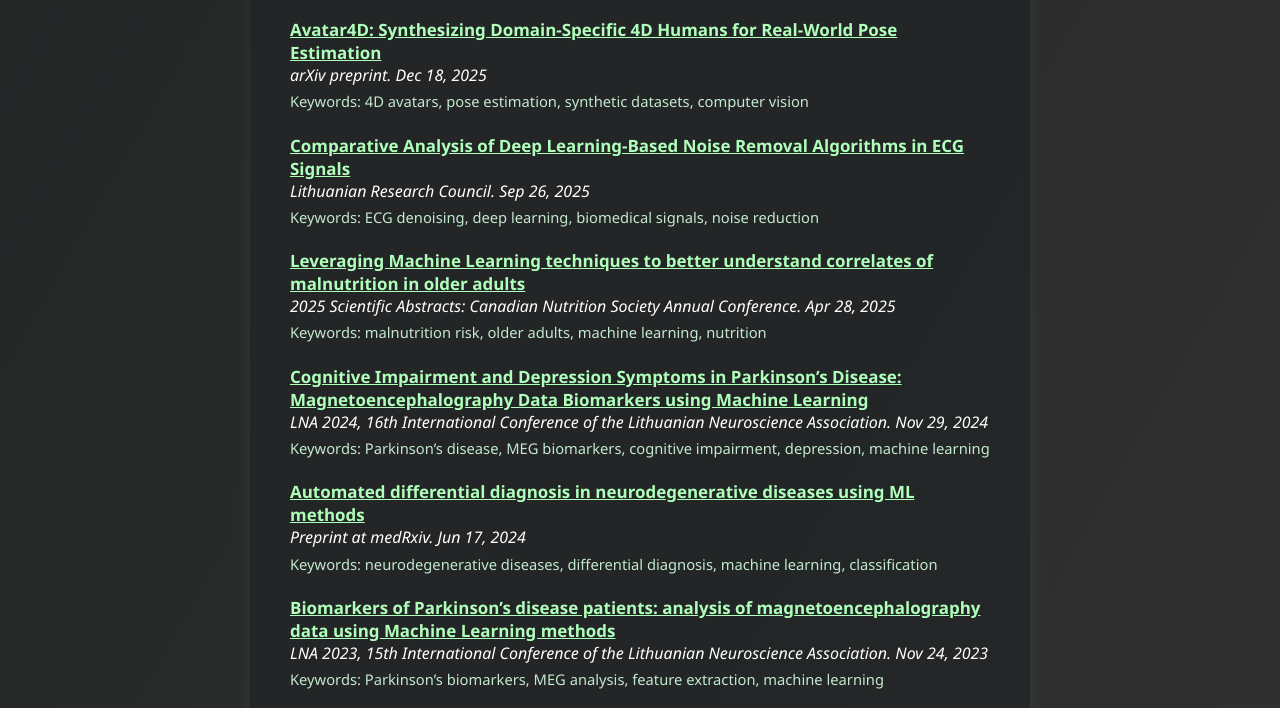
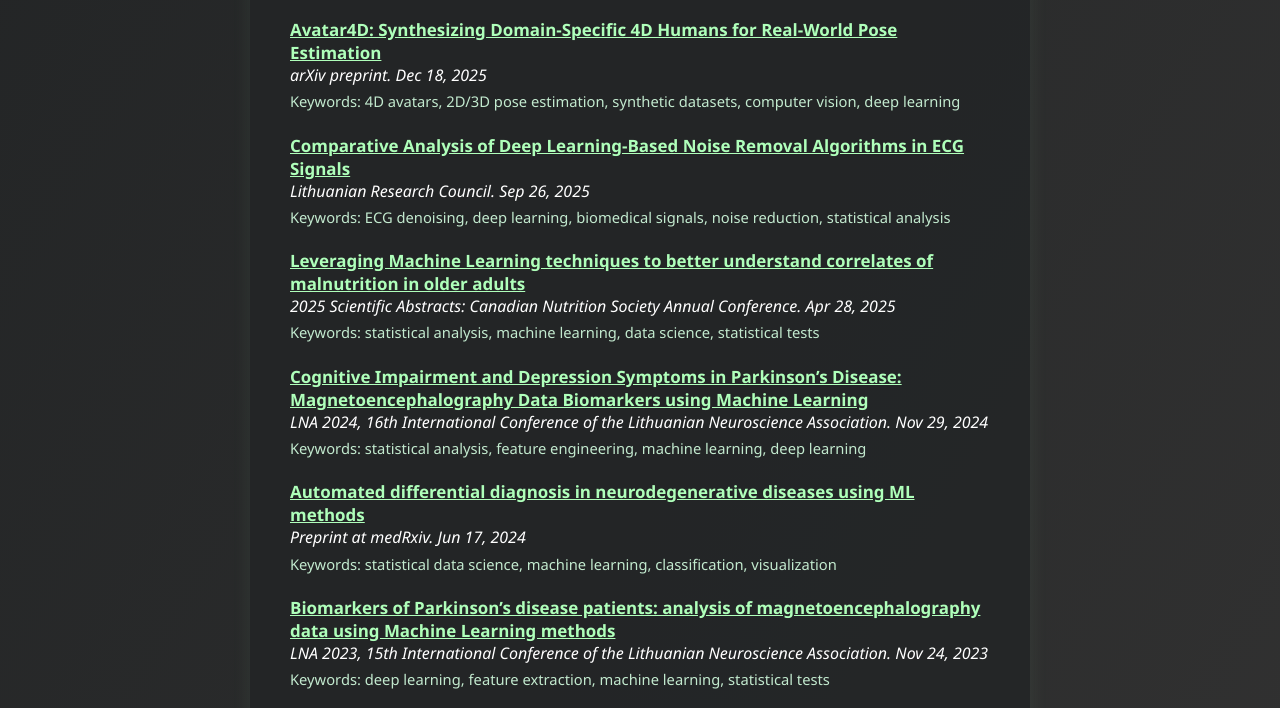
Before and after one commit to dklpp/dklpp.github.io, a plain HTML site: page publications.html in a window 1280 px wide. Shown: the part 210-918 px from the top of the page. Drawn offline with Linux system fonts and the light colour scheme.

Commit message:
keywords upd

```diff
--- a/publications.html
+++ b/publications.html
@@ -35,7 +35,7 @@
         </a>
       </span><br>
       <em>arXiv preprint. Dec 18, 2025</em>
-      <div class="keywords">Keywords: 4D avatars, pose estimation, synthetic datasets, computer vision</div>
+      <div class="keywords">Keywords: 4D avatars, 2D/3D pose estimation, synthetic datasets, computer vision, deep learning</div>
     </div>
     <div class="pub">
       <span class="pub-title">
@@ -44,7 +44,7 @@
         </a>
       </span><br>
       <em>Lithuanian Research Council. Sep 26, 2025</em>
-      <div class="keywords">Keywords: ECG denoising, deep learning, biomedical signals, noise reduction</div>
+      <div class="keywords">Keywords: ECG denoising, deep learning, biomedical signals, noise reduction, statistical analysis</div>
     </div>
     <div class="pub">
       <span class="pub-title">
@@ -53,7 +53,7 @@
         </a>
       </span><br>
       <em>2025 Scientific Abstracts: Canadian Nutrition Society Annual Conference. Apr 28, 2025</em>
-      <div class="keywords">Keywords: malnutrition risk, older adults, machine learning, nutrition</div>
+      <div class="keywords">Keywords: statistical analysis, machine learning, data science, statistical tests</div>
     </div>
     <div class="pub">
       <span class="pub-title">
@@ -62,7 +62,7 @@
         </a>
       </span><br>
       <em>LNA 2024, 16th International Conference of the Lithuanian Neuroscience Association. Nov 29, 2024</em>
-      <div class="keywords">Keywords: Parkinson’s disease, MEG biomarkers, cognitive impairment, depression, machine learning</div>
+      <div class="keywords">Keywords: statistical analysis, feature engineering, machine learning, deep learning</div>
     </div>
     <div class="pub">
       <span class="pub-title">
@@ -71,7 +71,7 @@
         </a>
       </span><br>
       <em>Preprint at medRxiv. Jun 17, 2024</em>
-      <div class="keywords">Keywords: neurodegenerative diseases, differential diagnosis, machine learning, classification</div>
+      <div class="keywords">Keywords: statistical data science, machine learning, classification, visualization</div>
     </div>
     <div class="pub">
       <span class="pub-title">
@@ -80,7 +80,7 @@
         </a>
       </span><br>
       <em>LNA 2023, 15th International Conference of the Lithuanian Neuroscience Association. Nov 24, 2023</em>
-      <div class="keywords">Keywords: Parkinson’s biomarkers, MEG analysis, feature extraction, machine learning</div>
+      <div class="keywords">Keywords: deep learning, feature extraction, machine learning, statistical tests</div>
     </div>
     <div class="pub">
       <span class="pub-title">
@@ -89,7 +89,7 @@
         </a>
       </span><br>
       <em>IVUS 2023, 28th International Conference Information Society and University Studies, 2023. May 12, 2023</em>
-      <div class="keywords">Keywords: microbusiness density, forecasting, spatial analytics, machine learning</div>
+      <div class="keywords">Keywords: machine learning, statistics, pattern recognition</div>
     </div>
   </div>
 </body>
```
